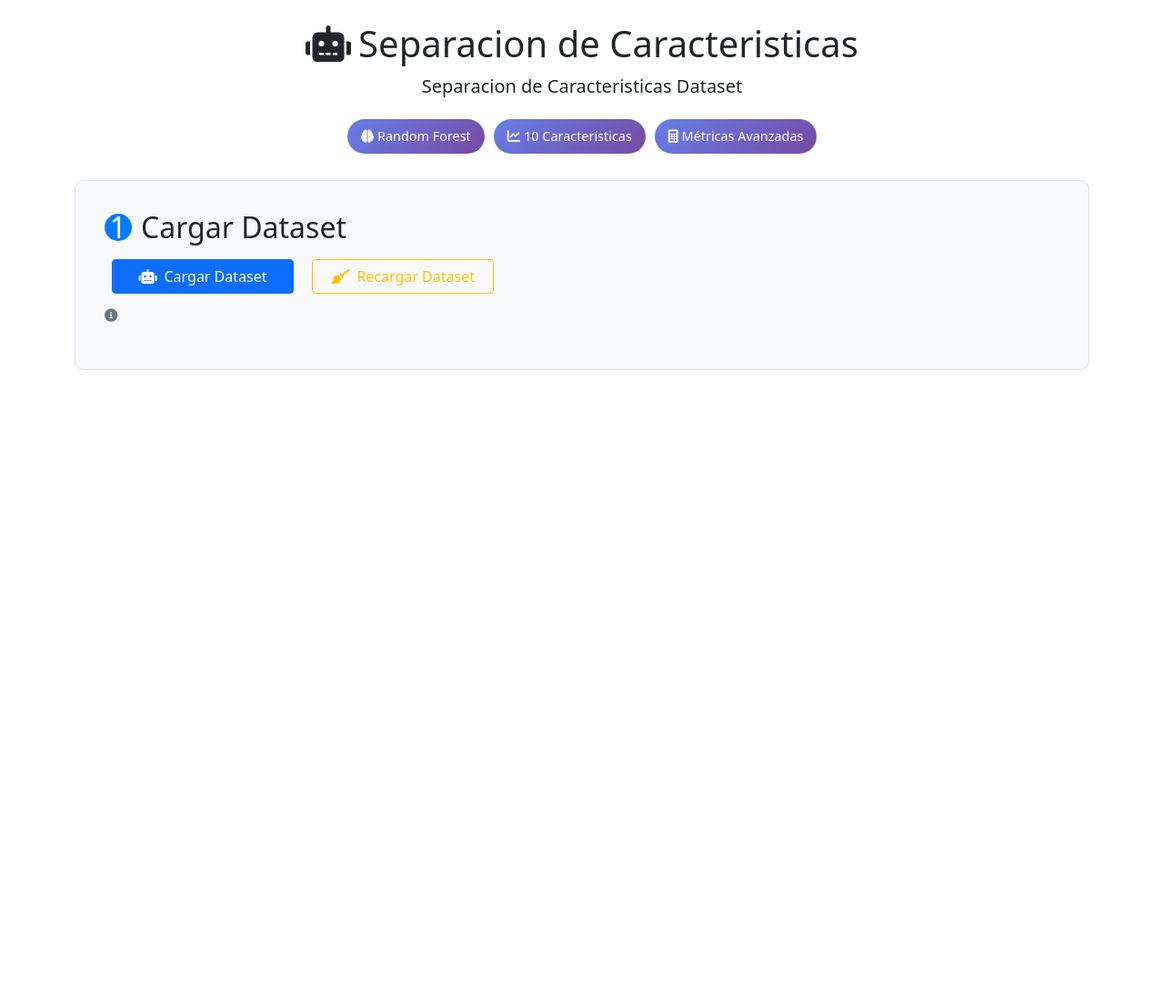
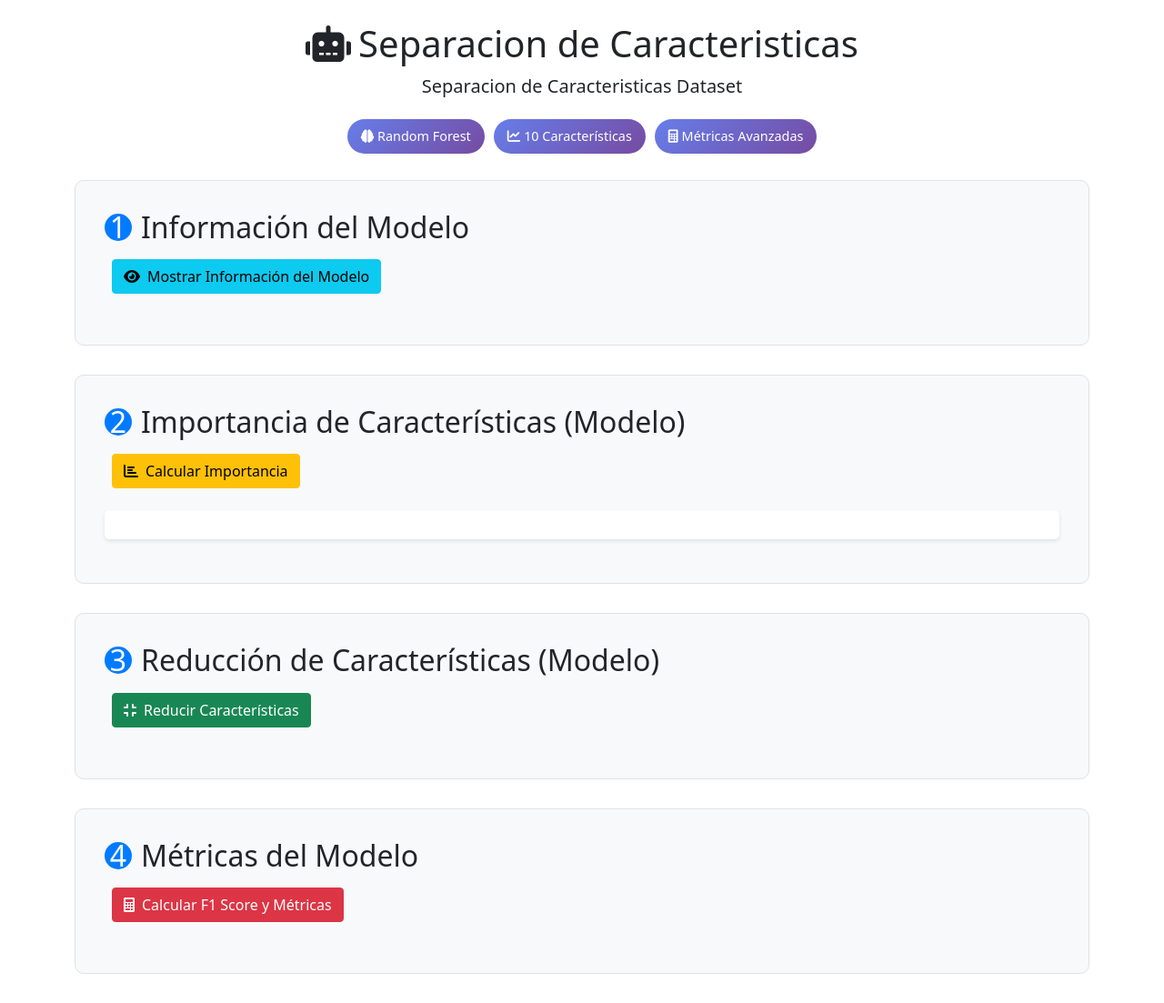
Before and after one commit to dandark666/api-sepa, a Django app: page / in a window 1280 px wide. Shown: the whole page at 91% size. Before the commit the page ends 407 px from the top, so only its background shows below. Run offline with Django 5.2, Linux system fonts and the light colour scheme.

Commit message:
Update index.html

```diff
--- a/templates/index.html
+++ b/templates/index.html
@@ -110,24 +110,9 @@
             </div>
         </div>
 
-         <!-- Paso 1: Cargar Modelos -->
-        <div class="section">
-            <h2><span class="step-number">1</span>Cargar Dataset</h2>
-            <button onclick="cargarDataset()" class="btn btn-primary btn-step">
-                <i class="fas fa-robot me-2"></i>Cargar Dataset
-            </button>
-            <button onclick="limpiarCache()" class="btn btn-outline-warning btn-step">
-                <i class="fas fa-broom me-2"></i>Recargar Dataset
-            </button>
-            <div class="performance-info">
-                <i class="fas fa-info-circle me-1"></i>
-            </div>
-            <div id="cargarResult" class="mt-3"></div>
-        </div>
-
-         <!-- Paso 2: Información del Modelo -->
-        <div class="section" id="visualizacionSection" style="display: none;">
-            <h2><span class="step-number">2</span>Información del Modelo</h2>
+        <!-- Sección 1: Información del Modelo (ahora es la primera sección) -->
+        <div class="section" id="visualizacionSection">
+            <h2><span class="step-number">1</span>Información del Modelo</h2>
             <button onclick="visualizarDataset()" class="btn btn-info btn-step">
                 <i class="fas fa-eye me-2"></i>Mostrar Información del Modelo
             </button>
@@ -140,9 +125,9 @@
             <div id="datasetInfo" class="mt-3"></div>
         </div>
 
-        <!-- Paso 3: Importancia -->
-        <div class="section" id="importanciaSection" style="display: none;">
-            <h2><span class="step-number">3</span>Importancia de Características (Modelo)</h2>
+        <!-- Sección 2: Importancia -->
+        <div class="section" id="importanciaSection">
+            <h2><span class="step-number">2</span>Importancia de Características (Modelo)</h2>
             <button onclick="calcularImportancia()" class="btn btn-warning btn-step">
                 <i class="fas fa-chart-bar me-2"></i>Calcular Importancia
             </button>
@@ -156,9 +141,9 @@
             <div id="importanciaChart" class="chart-container"></div>
         </div>
 
-        <!-- Paso 4: Reducción -->
-        <div class="section" id="reduccionSection" style="display: none;">
-            <h2><span class="step-number">4</span>Reducción de Características (Modelo)</h2>
+        <!-- Sección 3: Reducción -->
+        <div class="section" id="reduccionSection">
+            <h2><span class="step-number">3</span>Reducción de Características (Modelo)</h2>
             <button onclick="reducirCaracteristicas()" class="btn btn-success btn-step">
                 <i class="fas fa-compress me-2"></i>Reducir Características
             </button>
@@ -171,9 +156,9 @@
             <div id="reduccionInfo" class="mt-3"></div>
         </div>
 
-        <!-- Paso 5: F1 Score -->
-        <div class="section" id="f1Section" style="display: none;">
-            <h2><span class="step-number">5</span>Métricas del Modelo</h2>
+        <!-- Sección 4: F1 Score -->
+        <div class="section" id="f1Section">
+            <h2><span class="step-number">4</span>Métricas del Modelo</h2>
             <button onclick="calcularF1Score()" class="btn btn-danger btn-step">
                 <i class="fas fa-calculator me-2"></i>Calcular F1 Score y Métricas
             </button>
@@ -191,53 +176,22 @@
         // Mostrar nombre del dataset
         document.getElementById('datasetName').textContent = 'Producción (Modelos Pre-Entrenados)';
 
-        // Función para cargar modelos
+        // Función para cargar modelos automáticamente
         async function cargarDataset() {
-            const resultDiv = document.getElementById('cargarResult');
-            resultDiv.innerHTML = '<div class="alert alert-info"><i class="fas fa-spinner fa-spin me-2"></i>Cargando modelos pre-entrenados...</div>';
-
             try {
                 const response = await fetch('/api/cargar-dataset/');
                 const data = await response.json();
 
                 if (data.success) {
-                    resultDiv.innerHTML = `
-                        <div class="alert alert-success">
-                            <h4><i class="fas fa-check-circle me-2"></i>Modelos cargados exitosamente</h4>
-                            <p><strong>Tipo:</strong> Modelos pre-entrenados</p>
-                            <p><strong>Características:</strong> ${data.datos.columns.length} variables</p>
-                            <p><strong>Estado:</strong> <span class="text-success"><i class="fas fa-bolt me-1"></i>Listo para análisis</span></p>
-                            <div class="mt-2">
-                                <small class="text-muted">
-                                    <i class="fas fa-lightbulb me-1"></i>
-                                    Los modelos incluyen: Importancia de características, Reducción dimensional y Métricas de evaluación
-                                </small>
-                            </div>
-                        </div>
-                    `;
-
-                    // Mostrar todas las secciones
-                    document.getElementById('visualizacionSection').style.display = 'block';
-                    document.getElementById('importanciaSection').style.display = 'block';
-                    document.getElementById('reduccionSection').style.display = 'block';
-                    document.getElementById('f1Section').style.display = 'block';
-
+                    console.log('Modelos cargados exitosamente');
+                    // Las secciones ya están visibles por defecto
                 } else {
-                    resultDiv.innerHTML = `
-                        <div class="alert alert-danger">
-                            <h4><i class="fas fa-exclamation-triangle me-2"></i>Error al cargar modelos</h4>
-                            <p>${data.error}</p>
-                            <p><small>Los modelos pre-entrenados son necesarios para el funcionamiento en producción</small></p>
-                        </div>
-                    `;
+                    console.error('Error al cargar modelos:', data.error);
+                    alert('Error al cargar modelos: ' + data.error);
                 }
             } catch (error) {
-                resultDiv.innerHTML = `
-                    <div class="alert alert-danger">
-                        <h4><i class="fas fa-exclamation-triangle me-2"></i>Error de conexión</h4>
-                        <p>${error}</p>
-                    </div>
-                `;
+                console.error('Error de conexión:', error);
+                alert('Error de conexión: ' + error);
             }
         }
 
```
